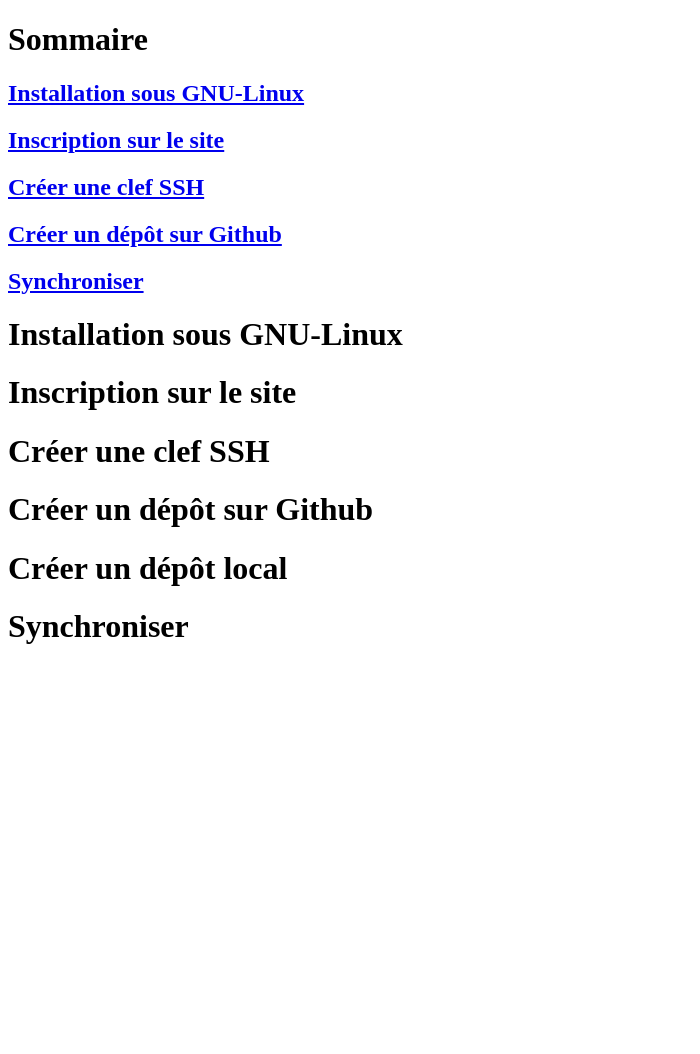
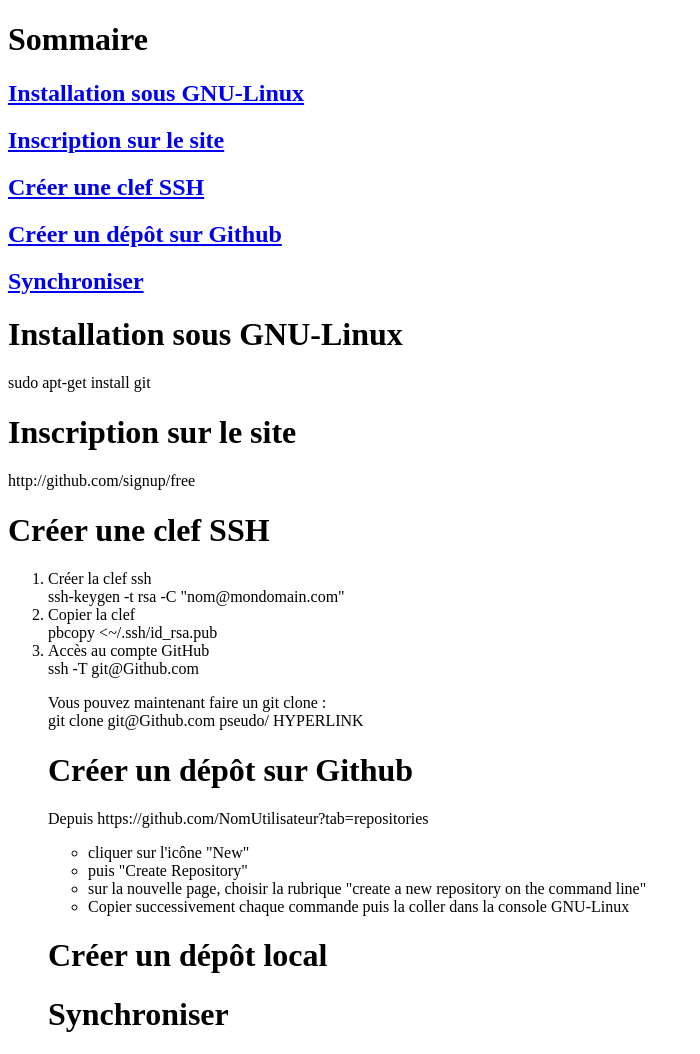
Before and after one commit to Al1dep/Git, a plain HTML site: page Index.html in a window 1280 px wide. Shown: the whole page, without its empty margins (0-700 px from the left). Before the commit the page ends 800 px from the top, so only its background shows below. Drawn offline with Linux system fonts and the light colour scheme.

Commit message:
Content added

```diff
--- a/Index.html
+++ b/Index.html
@@ -14,11 +14,33 @@
   <h2><a href="#Créer un dépôt local"Créer un dépôt local</a></h2>
     <h2><a href="#Synchroniser">Synchroniser</a></h2>
 
-
+    <!-- Détail des rubriques -->
     <h1 id="Installation sous GNU-Linux">Installation sous GNU-Linux</h1>
+    sudo apt-get install git
     <h1 id="Inscription sur le site">Inscription sur le site</h1>
+    http:/­/gi­thu­b.c­om/­sig­nup­/free
+    <br />
     <h1 id="Créer une clef SSH">Créer une clef SSH</h1>
+    <!-- liste ordonnée -->
+    <ol>
+      <li> Créer la clef ssh </li>
+      ssh-k­eygen -t rsa -C "­nom@mond­oma­in.c­om­"
+      <br />
+      <li> Copier la clef</li>
+      pbcopy <~/.ss­h/i­d_r­sa.pub
+      <li> Accès au compte GitHub</li>
+      ssh -T git@Gi­thu­b.com
+      <p>Vous pouvez maintenant faire un git clone :<br />
+        git clone git@Gi­thu­b.com pseudo/ HYPERLINK <re­pos­ito­ry_­lin­k></p>
         <h1 id="Créer un dépôt sur Github">Créer un dépôt sur Github </h1>
+        <p> Depuis https://github.com/NomUtilisateur?tab=repositories<br />
+          <!-- liste ordonnée -->
+          <ul>
+            <li>cliquer sur l'icône "New"</li>
+            <li>puis "Create Repository"</li>
+            <li>sur la nouvelle page, choisir la rubrique "create a new repository on the command line"</li>
+            <li>Copier successivement chaque commande puis la coller dans la console GNU-Linux</li>
+          </ul>
           <h1 id="Créer un dépôt local">Créer un dépôt local </h1>
           <h1 id="Synchroniser">Synchroniser</h1>
         </body>
```
Lines whose indentation alone changed are shown as unchanged.
